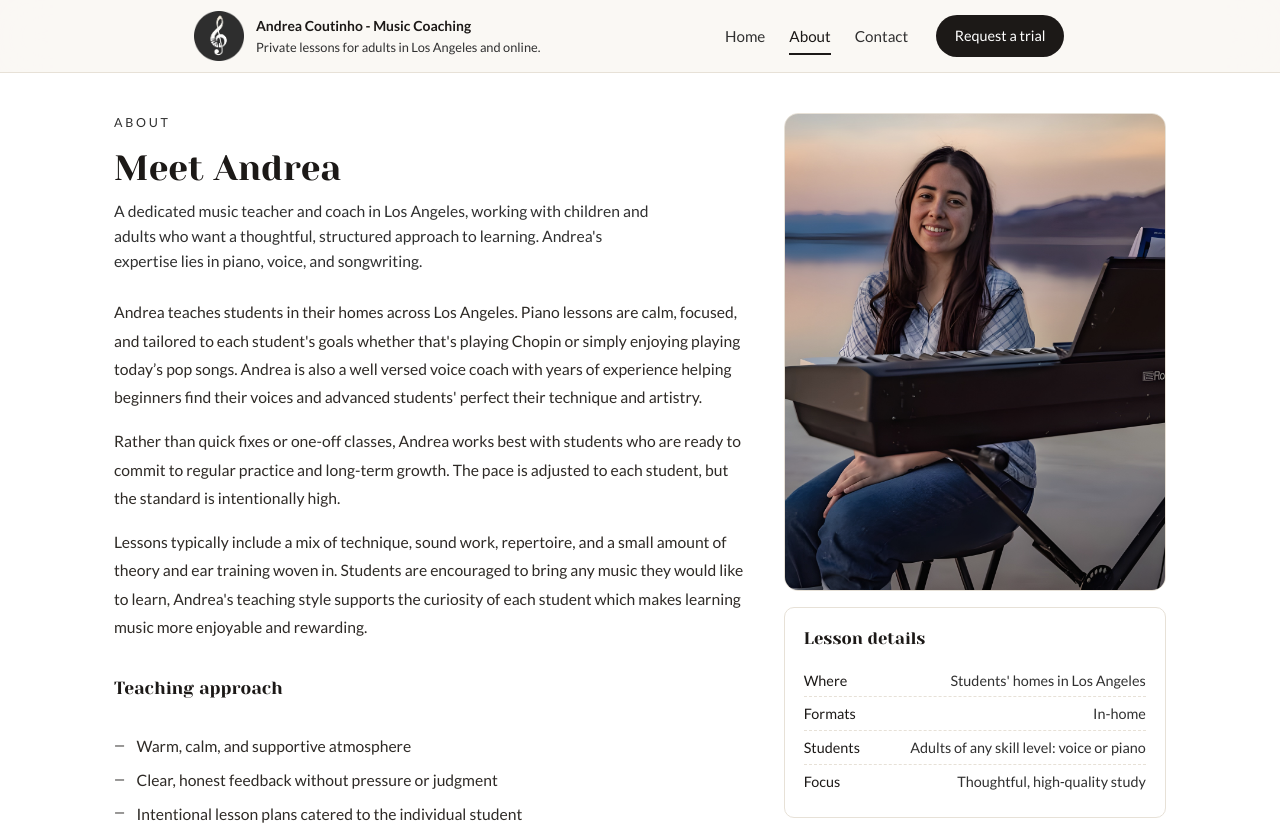
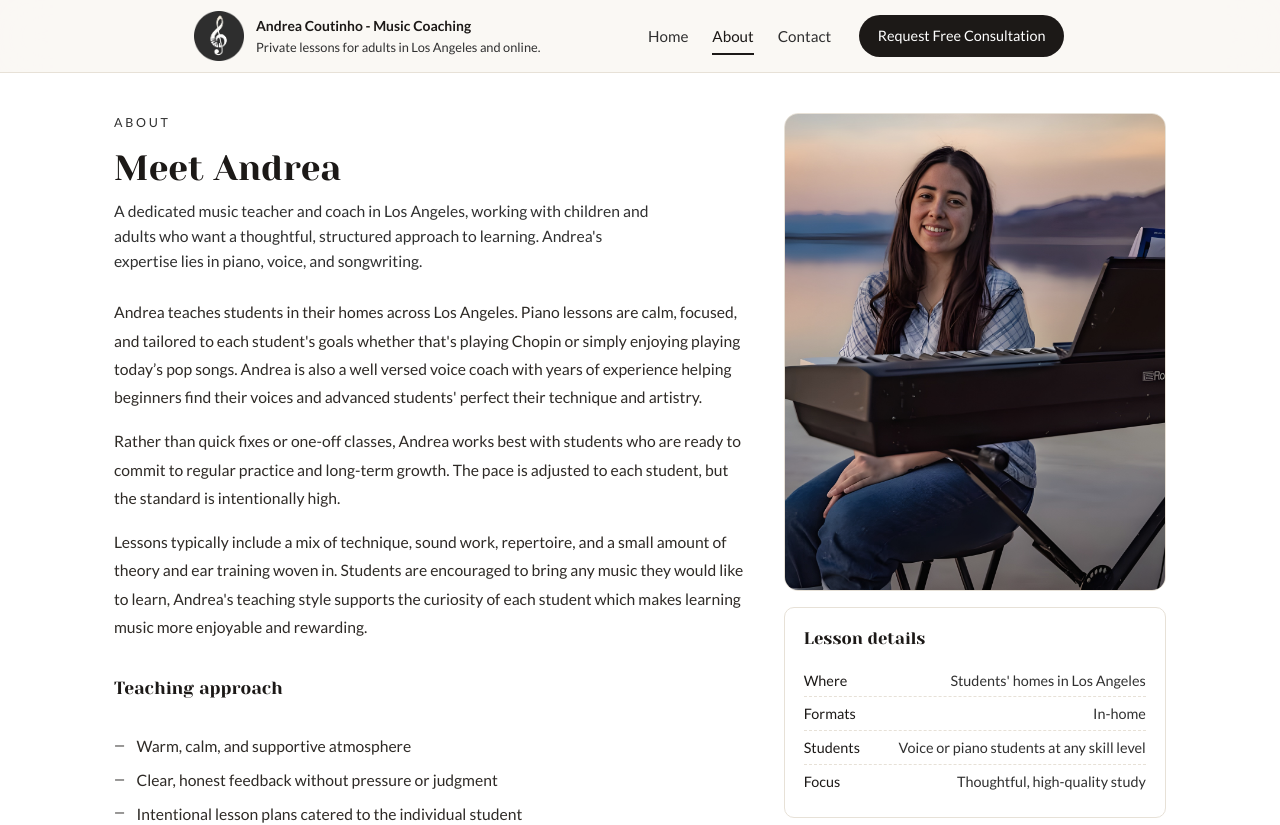
Before and after one commit to elemets/andreasmusiclessons, a React (Vite) app: page /about in a window 1280 px wide. Shown: the top 825 px of the page. Built offline with nearby package versions, Linux system fonts and the light colour scheme; the HTML template or start-up script is replaced by a standard one.

Commit message:
Updating button

```diff
--- a/src/components/Navbar.tsx
+++ b/src/components/Navbar.tsx
@@ -47,7 +47,7 @@ const Navbar: React.FC = () => {
             ))}
           </div>
           <Link to="/contact" className="btn btn-small btn-primary">
-            Request a trial
+            Request Free Consultation
           </Link>
         </nav>
 
@@ -82,7 +82,7 @@ const Navbar: React.FC = () => {
             className="btn btn-fullwidth btn-primary"
             onClick={closeMenu}
           >
-            Request a trial
+            Request Free Consultation
           </Link>
         </nav>
       )}
--- a/src/pages/About.tsx
+++ b/src/pages/About.tsx
@@ -77,11 +77,11 @@ const About: React.FC = () => {
                 </div>
                 <div className="definition-row">
                   <dt>Students</dt>
-                  <dd>Adults of any skill level: voice or piano</dd>
+                  <dd>Voice or piano students at any skill level</dd>
                 </div>
                 <div className="definition-row">
                   <dt>Focus</dt>
-                  <dd>Thoughtful, high‑quality study</dd>
+                  <dd>Thoughtful, high-quality study</dd>
                 </div>
               </dl>
             </div>
```
